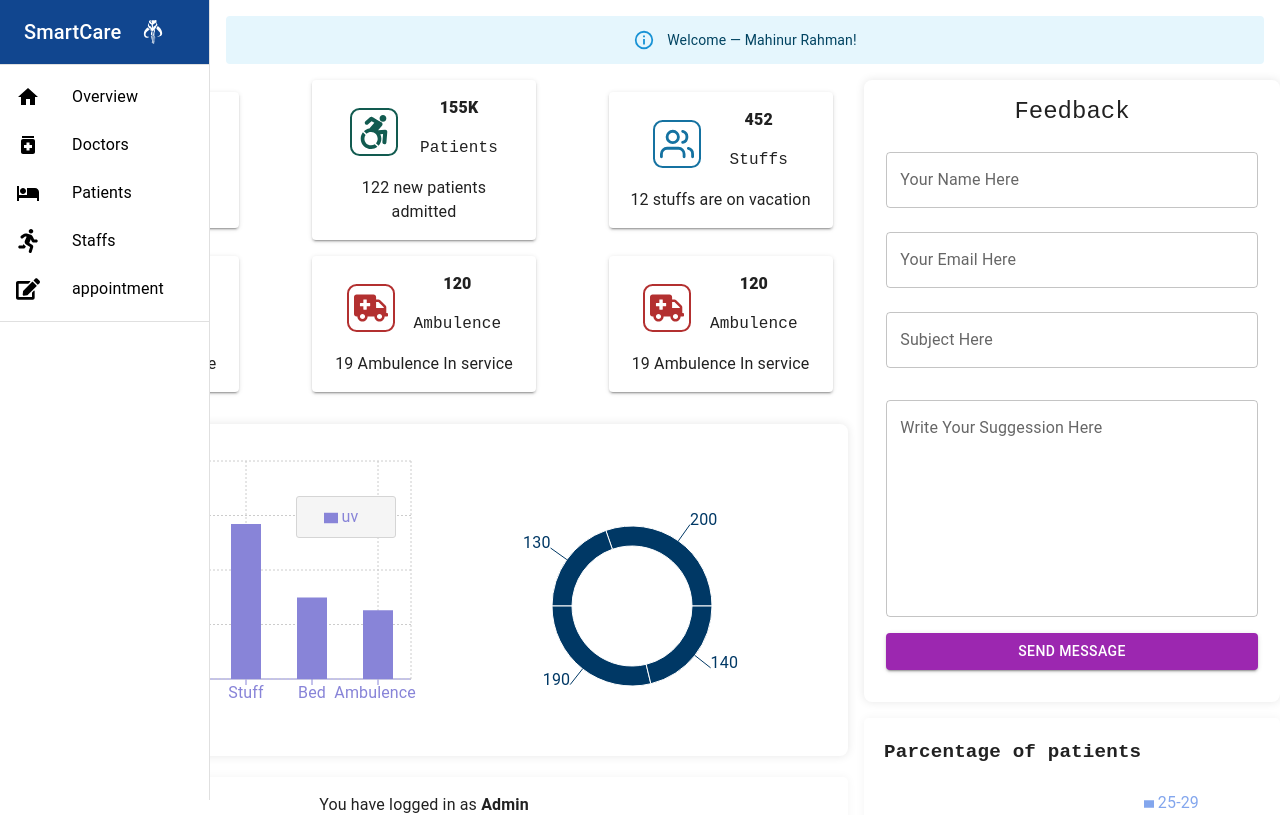
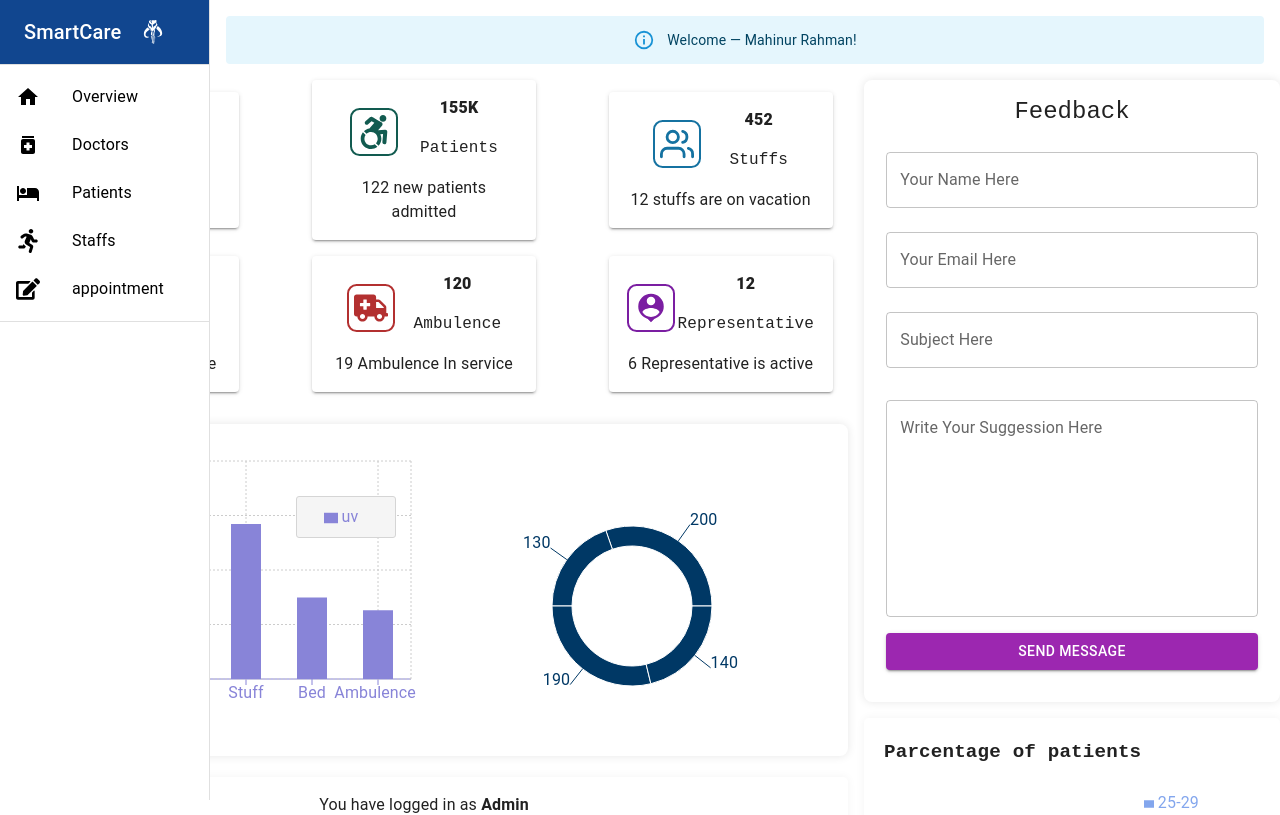
Before and after one commit to srihernogo/practice-react-hospital, a React (Create React App) app: page / in a window 1280 px wide. Shown: the top 815 px of the page. Built offline with nearby package versions, Linux system fonts and the light colour scheme.

Commit message:
Implement treeView in doctors

```diff
--- a/src/App.js
+++ b/src/App.js
@@ -1,13 +1,14 @@
 import { BrowserRouter as Router, Routes, Route } from 'react-router-dom';
 import './App.css';
 import Banner from './Pages/Home/Banner/Banner';
-import Doctors from './Pages/Doctors/Doctors';
+import Doctors from './Pages/Doctors/Doctors/Doctors';
 import Home from './Pages/Home/Home/Home';
 import Patients from './Pages/Patients/Patients';
 import Footer from './Pages/Shared/Footer/Footer';
 import Header from './Pages/Shared/Header/Header';
 import Staffs from './Pages/Staffs/Staffs';
 import Appointment from './Pages/Appointment/Appointment';
+import AddDoctor from './Pages/Doctors/AddDoctor/AddDoctor';
 
 function App() {
   return (
@@ -18,6 +19,7 @@ function App() {
           <Route path="/" element={<Home />} />
           <Route path="home" element={<Home />} />
           <Route path="doctors" element={<Doctors />} />
+          <Route path="addDoctor" element={<AddDoctor />} />
           <Route path="patients" element={<Patients />} />
           <Route path="staffs" element={<Staffs />} />
           <Route path="appointment" element={<Appointment />} />
--- /dev/null
+++ b/src/Pages/Doctors/AddDoctor/AddDoctor.js
@@ -0,0 +1,7 @@
+import React from 'react';
+
+const AddDoctor = () => {
+  return <div>Add here</div>;
+};
+
+export default AddDoctor;
--- a/src/Pages/Doctors/Doctors.js
+++ b/src/Pages/Doctors/Doctors/Doctors.js
@@ -2,7 +2,7 @@ import React, { useMemo, useState } from 'react';
 import MaterialReactTable from 'material-react-table';
 import { Box, Button, Typography } from '@mui/material';
 // import { AccountCircle, Send } from '@mui/icons-material';
-import { makeData } from '../../../src/utils/makedata';
+import { makeData } from '../../../utils/makedata';
 
 const Doctors = () => {
   const columns = useMemo(
--- a/src/Pages/Home/Banner/Banner.js
+++ b/src/Pages/Home/Banner/Banner.js
@@ -1,9 +1,10 @@
 import { Box, Paper, Typography } from '@mui/material';
 import React from 'react';
-import { FaAccessibleIcon, FaAmbulance } from 'react-icons/fa';
+import { FaAccessibleIcon, FaAmbulance, FaUserTie } from 'react-icons/fa';
 import { GiCherish } from 'react-icons/gi';
 import { FiUsers } from 'react-icons/fi';
 import { TbBed } from 'react-icons/tb';
+import { MdPersonPin } from 'react-icons/md';
 
 const Banner = () => {
   return (
@@ -165,22 +166,22 @@ const Banner = () => {
             }}
           >
             <div>
-              <FaAmbulance
+              <MdPersonPin
                 style={{
                   fontSize: '3rem',
-                  color: '#B33030',
-                  border: '2px solid #B33030',
+                  color: '#7B1EA2',
+                  border: '2px solid #7B1EA2',
                   borderRadius: '20%',
                   padding: '5px',
                 }}
               />
             </div>
             <div>
-              <Typography sx={{ fontWeight: '800' }}>120</Typography>
-              <p>Ambulence</p>
+              <Typography sx={{ fontWeight: '800' }}>12</Typography>
+              <p>Representative</p>
             </div>
           </Box>
-          <Typography>19 Ambulence In service</Typography>
+          <Typography>6 Representative is active</Typography>
         </Paper>
       </Box>
     </Box>
```
Also changed, not shown: src/Pages/Dashboard/Dashboard.js (+54 -2 lines), src/Pages/Login/Login.js (deleted), src/Pages/Register/Register.js (deleted).
